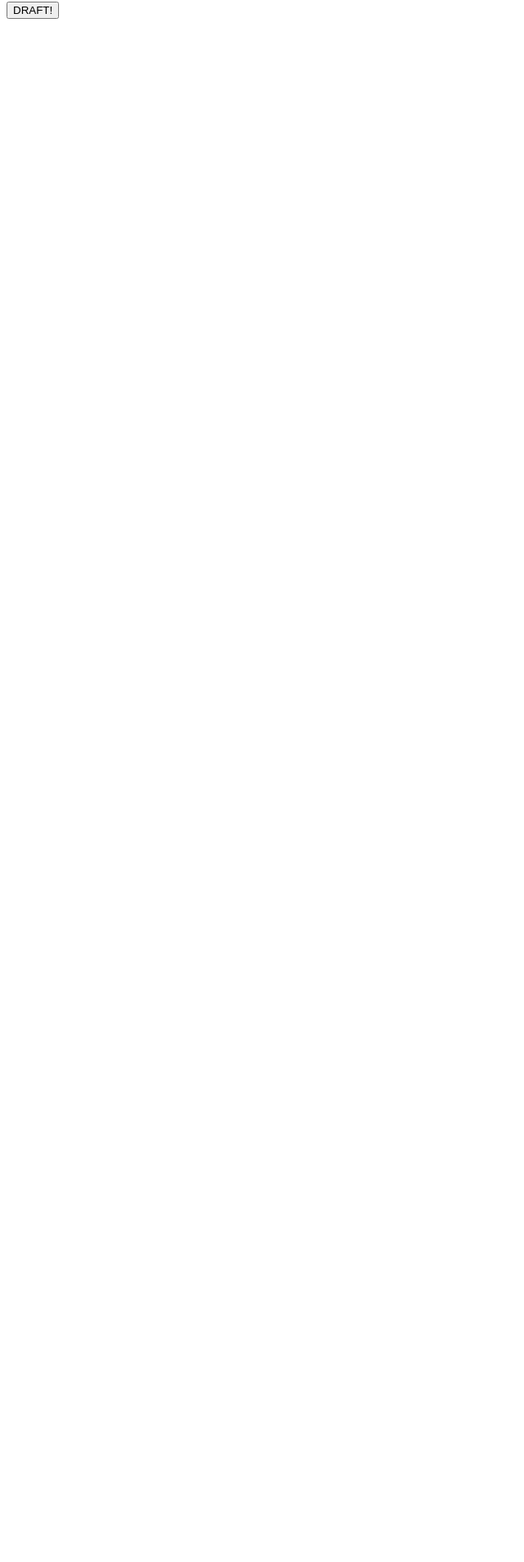
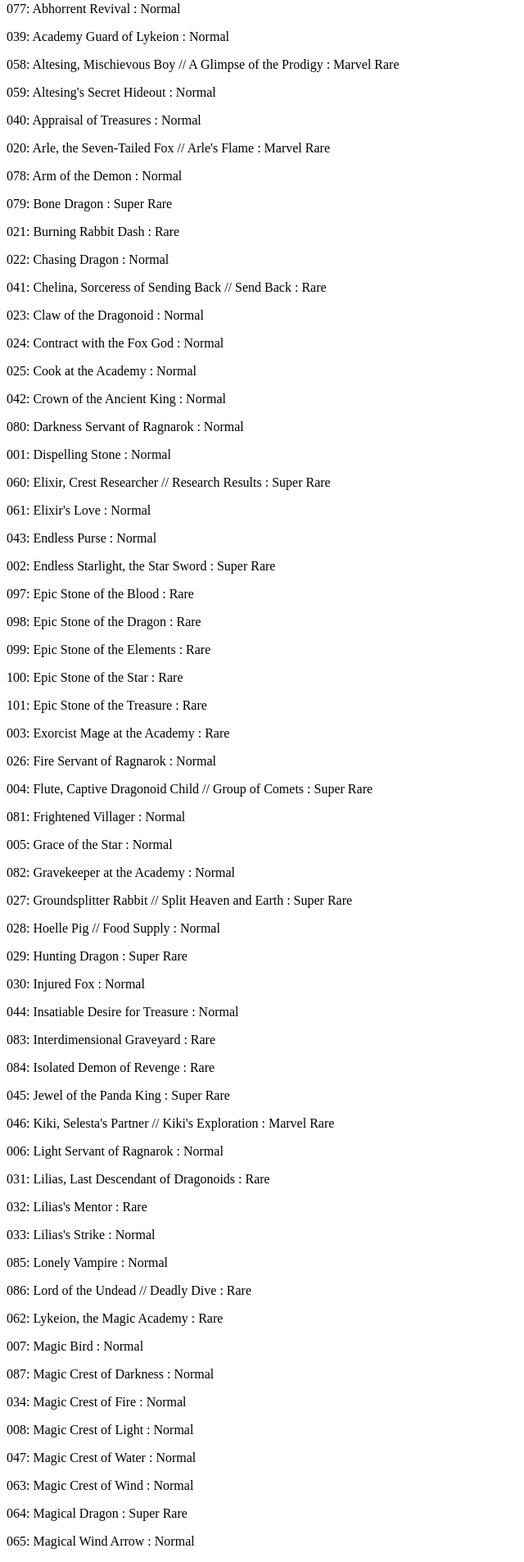
Before and after one commit to edmundchan8/ForceOfWill-Database, an Angular app: page / in a window 1280 px wide. Shown: the part 278-2184 px from the top of the page at 82% size, without its empty margins (0-640 px from the left). Before the commit the page ends 800 px from the top, so only its background shows below. Built offline with nearby package versions, Linux system fonts and the light colour scheme.

Commit message:
fixed service and di

```diff
--- a/angular.json
+++ b/angular.json
@@ -119,6 +119,10 @@
           }
         }
       }
-    }},
-  "defaultProject": "ForceOfWill-Database"
+    }
+  },
+  "defaultProject": "ForceOfWill-Database",
+  "cli": {
+    "analytics": "20db3f10-fe4d-440b-acfa-f6d31fc74e13"
+  }
 }
--- a/package.json
+++ b/package.json
@@ -27,9 +27,9 @@
     "@angular-devkit/build-angular": "~0.1002.0",
     "@angular/cli": "~10.2.0",
     "@angular/compiler-cli": "~10.2.0",
-    "@types/node": "^12.11.1",
     "@types/jasmine": "~3.5.0",
     "@types/jasminewd2": "~2.0.3",
+    "@types/node": "^12.19.9",
     "codelyzer": "^6.0.0",
     "jasmine-core": "~3.6.0",
     "jasmine-spec-reporter": "~5.0.0",
--- a/src/app/app.module.ts
+++ b/src/app/app.module.ts
@@ -4,6 +4,7 @@ import { NgModule } from '@angular/core';
 import { AppRoutingModule } from './app-routing.module';
 import { AppComponent } from './app.component';
 import { TradingcardsService } from './tradingcards.service';
+import { BoosterCardsService } from './booster-cards.service'
 import { AdvancedSearchComponent } from './components/advanced-search/advanced-search.component';
 import { HttpClientModule } from '@angular/common/http';
 import { DraftComponent } from './components/draft/draft.component';
@@ -19,7 +20,7 @@ import { DraftComponent } from './components/draft/draft.component';
     AppRoutingModule,
     HttpClientModule
   ],
-  providers: [TradingcardsService],
+  providers: [TradingcardsService, BoosterCardsService],
   bootstrap: [AppComponent]
 })
 export class AppModule { }
--- a/src/app/booster-cards.service.ts
+++ b/src/app/booster-cards.service.ts
@@ -1,13 +1,12 @@
 import { Injectable } from '@angular/core';
 import { HttpClient } from '@angular/common/http'
-import { IBoosterCards } from '../app/booster-cards'
+import { IBoosterCards } from './booster-cards'
 import { Observable } from 'rxjs';
 
 @Injectable({
   providedIn: 'root'
 })
 export class BoosterCardsService {
-
   private _url: string = "/assets/data/draftCards.json";
 
   constructor(private http: HttpClient) { }
--- a/src/app/components/draft/draft.component.html
+++ b/src/app/components/draft/draft.component.html
@@ -2,8 +2,7 @@
 <p>Draft the set: {{boosterSet}} </p>
 <br/>
 <p>You'll be drafting 6 booster packs.  Click below to get a list of cards that you will draft with!</p>
-<button (click)="draftCards()">DRAFT!</button>
 
 <div *ngFor="let card of cardsArray">
-    <p>{{card.Name}}</p>
+    <p>{{card.id}}: {{card.name}} : {{card.rarity}}</p>
 </div>
--- a/src/app/components/draft/draft.component.ts
+++ b/src/app/components/draft/draft.component.ts
@@ -1,4 +1,5 @@
 import { Component, OnInit } from '@angular/core';
+import { BoosterCardsService } from '../../booster-cards.service'
 
 @Component({
   selector: 'app-draft',
@@ -8,29 +9,13 @@ import { Component, OnInit } from '@angular/core';
 export class DraftComponent implements OnInit {
 
   public boosterSet = "The Epic of the Dragon Lord"
-  public cardsArray
+  public cardsArray = []
 
-  constructor() { }
+  constructor(public _boosterCardsService: BoosterCardsService) { }
 
   ngOnInit(): void {
-  }
+    this._boosterCardsService.getCards()
+    .subscribe(data => this.cardsArray = data)
+    }
 
-  draftCards(){
-    this.cardsArray = [
-      {"Name": "Abhorrent Revival"},
-      {"Name": "Academy Guard of Lykeion"},
-      {"Name": "Altesing, Mischievous Boy // A Glimpse of the Prodigy"},
-      {"Name": "Altesing's Secret Hideout"},
-      {"Name": "Appraisal of Treasures"},
-      {"Name": "Arle, the Seven-Tailed Fox // Arle's Flame"},
-      {"Name": "Arm of the Demon"},
-      {"Name": "Bone Dragon"},
-      {"Name": "Burning Rabbit Dash"},
-      {"Name": "Chasing Dragon"},
-      {"Name": "Chelina, Sorceress of Sending Back // Send Back"},
-      {"Name": "Claw of the Dragonoid"}
-  ]
-  console.log("click")
-    return this.cardsArray
-  }
 }
--- a/src/assets/data/draftCards.json
+++ b/src/assets/data/draftCards.json
@@ -1,14 +1,103 @@
 [
-    {"Name": "Abhorrent Revival"},
-    {"Name": "Academy Guard of Lykeion"},
-    {"Name": "Altesing, Mischievous Boy // A Glimpse of the Prodigy"},
-    {"Name": "Altesing's Secret Hideout"},
-    {"Name": "Appraisal of Treasures"},
-    {"Name": "Arle, the Seven-Tailed Fox // Arle's Flame"},
-    {"Name": "Arm of the Demon"},
-    {"Name": "Bone Dragon"},
-    {"Name": "Burning Rabbit Dash"},
-    {"Name": "Chasing Dragon"},
-    {"Name": "Chelina, Sorceress of Sending Back // Send Back"},
-    {"Name": "Claw of the Dragonoid"}
+{"id": "077", "name": "Abhorrent Revival", "rarity": "Normal"},
+{"id": "039", "name": "Academy Guard of Lykeion", "rarity": "Normal"},
+{"id": "058", "name": "Altesing, Mischievous Boy // A Glimpse of the Prodigy", "rarity": "Marvel Rare"},
+{"id": "059", "name": "Altesing's Secret Hideout", "rarity": "Normal"},
+{"id": "040", "name": "Appraisal of Treasures", "rarity": "Normal"},
+{"id": "020", "name": "Arle, the Seven-Tailed Fox // Arle's Flame", "rarity": "Marvel Rare"},
+{"id": "078", "name": "Arm of the Demon", "rarity": "Normal"},
+{"id": "079", "name": "Bone Dragon", "rarity": "Super Rare"},
+{"id": "021", "name": "Burning Rabbit Dash", "rarity": "Rare"},
+{"id": "022", "name": "Chasing Dragon", "rarity": "Normal"},
+{"id": "041", "name": "Chelina, Sorceress of Sending Back // Send Back", "rarity": "Rare"},
+{"id": "023", "name": "Claw of the Dragonoid", "rarity": "Normal"},
+{"id": "024", "name": "Contract with the Fox God", "rarity": "Normal"},
+{"id": "025", "name": "Cook at the Academy", "rarity": "Normal"},
+{"id": "042", "name": "Crown of the Ancient King", "rarity": "Normal"},
+{"id": "080", "name": "Darkness Servant of Ragnarok", "rarity": "Normal"},
+{"id": "001", "name": "Dispelling Stone", "rarity": "Normal"},
+{"id": "060", "name": "Elixir, Crest Researcher // Research Results", "rarity": "Super Rare"},
+{"id": "061", "name": "Elixir's Love", "rarity": "Normal"},
+{"id": "043", "name": "Endless Purse", "rarity": "Normal"},
+{"id": "002", "name": "Endless Starlight, the Star Sword", "rarity": "Super Rare"},
+{"id": "097", "name": "Epic Stone of the Blood", "rarity": "Rare"},
+{"id": "098", "name": "Epic Stone of the Dragon", "rarity": "Rare"},
+{"id": "099", "name": "Epic Stone of the Elements", "rarity": "Rare"},
+{"id": "100", "name": "Epic Stone of the Star", "rarity": "Rare"},
+{"id": "101", "name": "Epic Stone of the Treasure", "rarity": "Rare"},
+{"id": "003", "name": "Exorcist Mage at the Academy", "rarity": "Rare"},
+{"id": "026", "name": "Fire Servant of Ragnarok", "rarity": "Normal"},
+{"id": "004", "name": "Flute, Captive Dragonoid Child // Group of Comets", "rarity": "Super Rare"},
+{"id": "081", "name": "Frightened Villager", "rarity": "Normal"},
+{"id": "005", "name": "Grace of the Star", "rarity": "Normal"},
+{"id": "082", "name": "Gravekeeper at the Academy", "rarity": "Normal"},
+{"id": "027", "name": "Groundsplitter Rabbit // Split Heaven and Earth", "rarity": "Super Rare"},
+{"id": "028", "name": "Hoelle Pig // Food Supply", "rarity": "Normal"},
+{"id": "029", "name": "Hunting Dragon", "rarity": "Super Rare"},
+{"id": "030", "name": "Injured Fox", "rarity": "Normal"},
+{"id": "044", "name": "Insatiable Desire for Treasure", "rarity": "Normal"},
+{"id": "083", "name": "Interdimensional Graveyard", "rarity": "Rare"},
+{"id": "084", "name": "Isolated Demon of Revenge", "rarity": "Rare"},
+{"id": "045", "name": "Jewel of the Panda King", "rarity": "Super Rare"},
+{"id": "046", "name": "Kiki, Selesta's Partner // Kiki's Exploration", "rarity": "Marvel Rare"},
+{"id": "006", "name": "Light Servant of Ragnarok", "rarity": "Normal"},
+{"id": "031", "name": "Lilias, Last Descendant of Dragonoids", "rarity": "Rare"},
+{"id": "032", "name": "Lilias's Mentor", "rarity": "Rare"},
+{"id": "033", "name": "Lilias's Strike", "rarity": "Normal"},
+{"id": "085", "name": "Lonely Vampire", "rarity": "Normal"},
+{"id": "086", "name": "Lord of the Undead // Deadly Dive", "rarity": "Rare"},
+{"id": "062", "name": "Lykeion, the Magic Academy", "rarity": "Rare"},
+{"id": "007", "name": "Magic Bird", "rarity": "Normal"},
+{"id": "087", "name": "Magic Crest of Darkness", "rarity": "Normal"},
+{"id": "034", "name": "Magic Crest of Fire", "rarity": "Normal"},
+{"id": "008", "name": "Magic Crest of Light", "rarity": "Normal"},
+{"id": "047", "name": "Magic Crest of Water", "rarity": "Normal"},
+{"id": "063", "name": "Magic Crest of Wind", "rarity": "Normal"},
+{"id": "064", "name": "Magical Dragon", "rarity": "Super Rare"},
+{"id": "065", "name": "Magical Wind Arrow", "rarity": "Normal"},
+{"id": "048", "name": "Mermaid's Thunder Parasol", "rarity": "Rare"},
+{"id": "088", "name": "Mikage Seijuro, Interdimensional Messenger", "rarity": "Rare"},
+{"id": "049", "name": "Mirage, Fantasy Guide // Foresee", "rarity": "Super Rare"},
+{"id": "066", "name": "Monstrous Rush", "rarity": "Super Rare"},
+{"id": "009", "name": "Oborozuki, Star Sword Visionary", "rarity": "Rare"},
+{"id": "089", "name": "Ominous Moon, the Lunar Sword", "rarity": "Super Rare"},
+{"id": "067", "name": "Perpetual Student at the Academy", "rarity": "Normal"},
+{"id": "010", "name": "Pilgrim of the Star", "rarity": "Normal"},
+{"id": "096", "name": "Ragnarok, Invading Dragon Lord", "rarity": "Rare"},
+{"id": "090", "name": "Reaper Knight // Endless Night", "rarity": "Normal"},
+{"id": "011", "name": "Reiya, Spawn of the Star // Twinkle of the Star", "rarity": "Marvel Rare"},
+{"id": "050", "name": "Selesta, Treasure Hunter", "rarity": "Rare"},
+{"id": "035", "name": "Shrine of the Dragonoids", "rarity": "Normal"},
+{"id": "012", "name": "Silmeria, Summoner of Spirits // Dance of Spirits", "rarity": "Rare"},
+{"id": "051", "name": "Skycover Squirrel", "rarity": "Normal"},
+{"id": "013", "name": "Spirit of Light", "rarity": "Normal"},
+{"id": "068", "name": "Spirit of Magic", "rarity": "Rare"},
+{"id": "036", "name": "Spirit of Scorched Bales", "rarity": "Super Rare"},
+{"id": "069", "name": "Spirit of the Soil // Loamy Soil", "rarity": "Rare"},
+{"id": "014", "name": "Spirit of the Star", "rarity": "Normal"},
+{"id": "015", "name": "Star Dragon", "rarity": "Super Rare"},
+{"id": "016", "name": "Starlit Canopy", "rarity": "Rare"},
+{"id": "070", "name": "Stormy Sky", "rarity": "Normal"},
+{"id": "071", "name": "Student at the Academy", "rarity": "Normal"},
+{"id": "091", "name": "The Battle comes to an end, and then...", "rarity": "Normal"},
+{"id": "092", "name": "The Elegant Mikage Sisters // Eternal Recurrence", "rarity": "Super Rare"},
+{"id": "072", "name": "The Grimoire of the Seven Luminaries", "rarity": "Normal"},
+{"id": "037", "name": "The Hidden History - 'Lilias'", "rarity": "Normal"},
+{"id": "093", "name": "The Hidden History - 'Mikage'", "rarity": "Normal"},
+{"id": "017", "name": "The Hidden History - 'Oborozuki'", "rarity": "Normal"},
+{"id": "052", "name": "The Hidden History - 'Selesta'", "rarity": "Normal"},
+{"id": "053", "name": "The Library of Lykeion", "rarity": "Normal"},
+{"id": "018", "name": "The Showdown with Ragnarok", "rarity": "Normal"},
+{"id": "038", "name": "Thunder Wolf // Thunder", "rarity": "Rare"},
+{"id": "094", "name": "Tsuiya, Cursed Spawn of the Star // Curse of Ragnarok", "rarity": "Marvel Rare"},
+{"id": "095", "name": "Tsuiya's Darkness", "rarity": "Normal"},
+{"id": "019", "name": "Twinkling Dragon", "rarity": "Normal"},
+{"id": "073", "name": "Unceasing Wind", "rarity": "Normal"},
+{"id": "054", "name": "Water Servant of Ragnarok", "rarity": "Normal"},
+{"id": "055", "name": "Water Spirit of the Lamp", "rarity": "Rare"},
+{"id": "056", "name": "Waterfront Frog", "rarity": "Normal"},
+{"id": "074", "name": "Welser, the Progenitor of Magic", "rarity": "Rare"},
+{"id": "075", "name": "Wind of the Star", "rarity": "Normal"},
+{"id": "076", "name": "Wind Servant of Ragnarok", "rarity": "Normal"},
+{"id": "057", "name": "Wise Dragon", "rarity": "Super Rare"}
 ]
--- /dev/null
+++ b/src/assets/data/test.json
@@ -0,0 +1,3 @@
+[
+    {"id": 1, "name": "Hi", "rarity": "gold"}
+]
```
Also changed, not shown: 1 other file (tests, documents, lock files or other folders).
